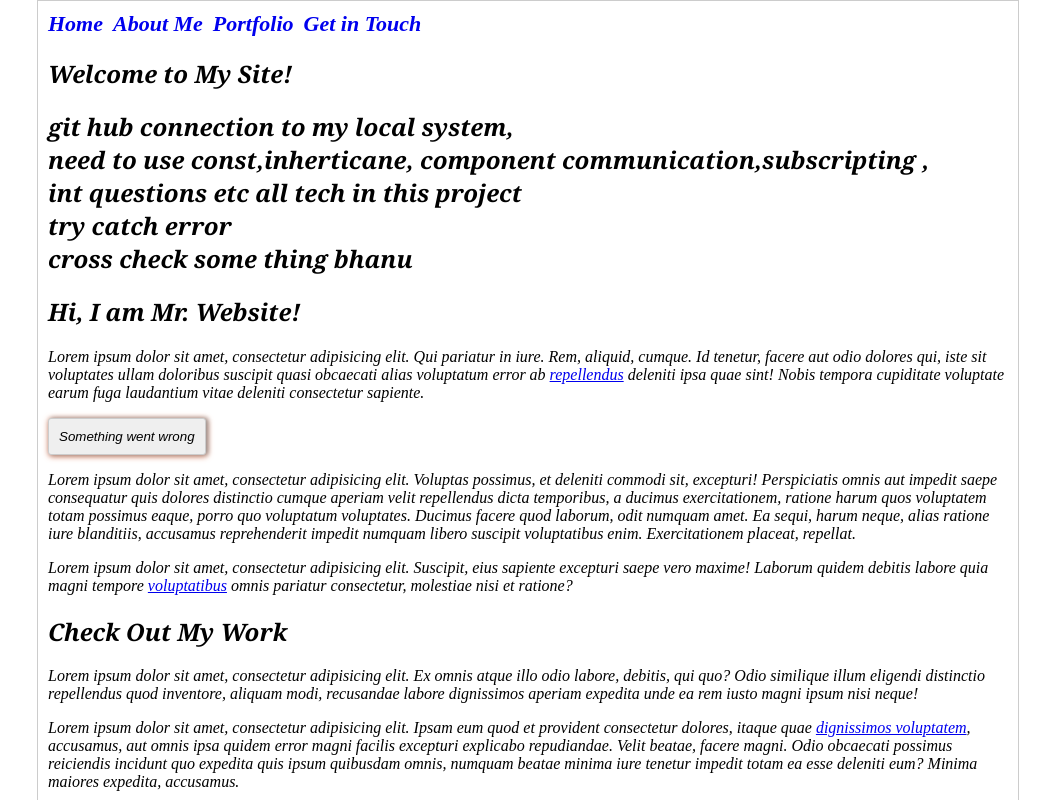
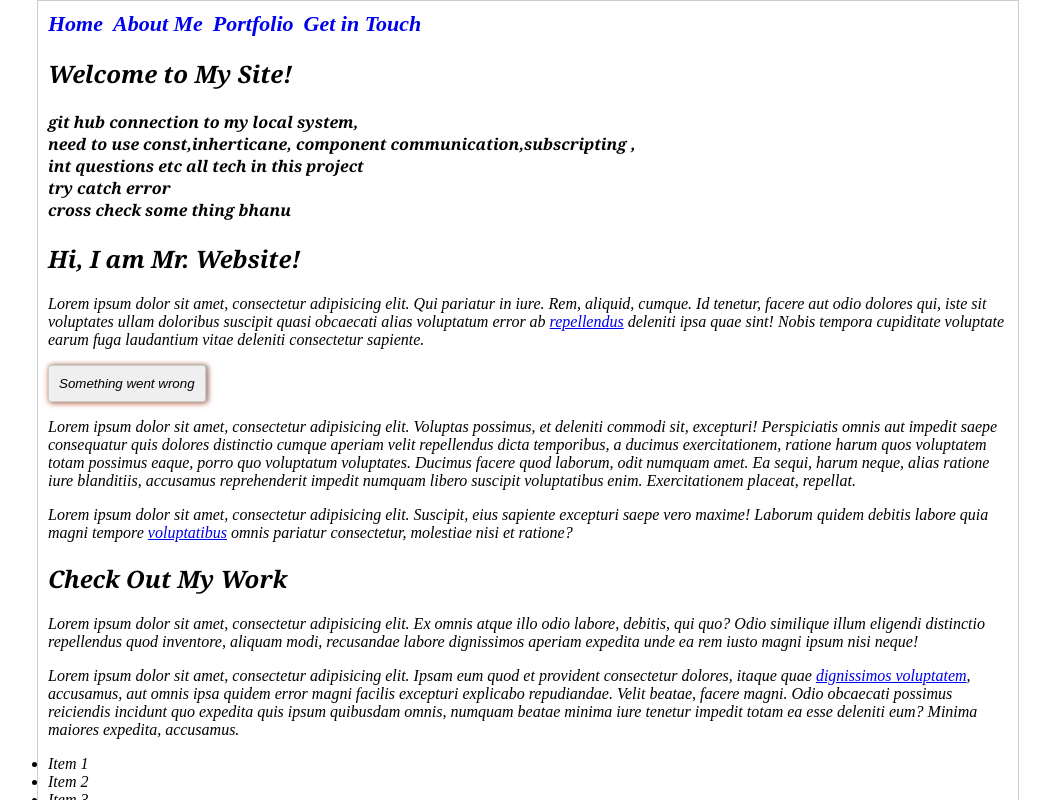
Before and after one commit to chukkaweb/Scss-Project, an Angular app in the folder scss-project/: page / in a window 1280 px wide. Shown: the top 800 px of the page, without its empty margins (112-1162 px from the left). Built offline with nearby package versions, Linux system fonts and the light colour scheme.

Commit message:
testing applicaiton

```diff
--- a/scss-project/src/app/app.component.html
+++ b/scss-project/src/app/app.component.html
@@ -14,7 +14,7 @@
 
   <article id="content">
     <h1>Welcome to My Site!</h1>
-    <h2>
+    <h4>
       <ul>
       git hub connection to my local system,<br/>
       need to use const,inherticane, component communication,subscripting , <br/>
@@ -24,7 +24,7 @@
 
 
     </ul>
-    </h2>
+    </h4>
 
     <section id="introduction">
       <h2>Hi, I am Mr. Website!</h2>
```
